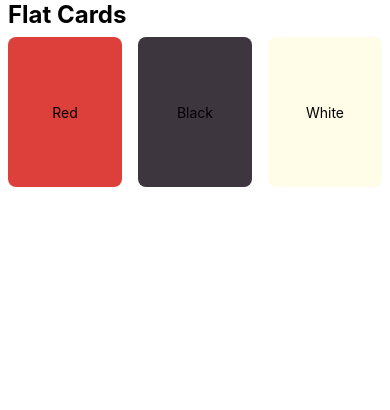
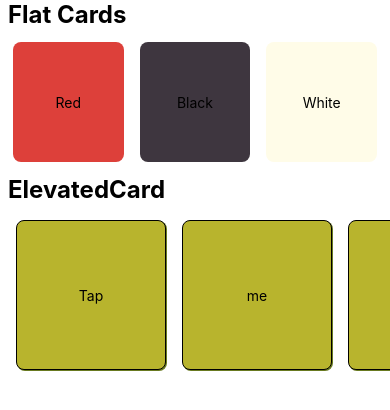
Before and after one commit to KristinAlex1/React-Native-App-With-Styling, a React Native app: screen / in a window 390 px wide. Shown: the top 410 px of the page. Built offline with nearby package versions, Linux system fonts and the light colour scheme.

Commit message:
Added Elevated Cards With Scrolling

```diff
--- a/App.tsx
+++ b/App.tsx
@@ -1,20 +1,29 @@
 import { SafeAreaView, ScrollView, StyleSheet, Text, View } from 'react-native'
 import React from 'react'
 import FlatCards from './components/FlatCards'
+import ElevatedCards from './components/ElevatedCards'
 
 const App = () => {
   return (
-    <SafeAreaView>
-      <ScrollView>
+    <View >
+      <SafeAreaView >
+        <ScrollView >
+        <FlatCards/>
+        <ElevatedCards/>
+        </ScrollView>
+      </SafeAreaView>
 
-      <FlatCards/>
 
-      </ScrollView>
 
-    </SafeAreaView>
+    </View>
+
   )
 }
 
 export default App
 
-const styles = StyleSheet.create({})
+const styles = StyleSheet.create({
+  container:{
+    backgroundColor: 'black',
+  }
+})
--- /dev/null
+++ b/components/ElevatedCards.tsx
@@ -0,0 +1,68 @@
+import { ScrollView, StyleSheet, Text, View } from 'react-native'
+import React from 'react'
+
+const ElevatedCards = () => {
+  return (
+    <View>
+      <Text style = {styles.headingText}>ElevatedCard</Text>
+      <ScrollView horizontal={true} style = { styles.container}>
+        <View style = {[styles.card, styles.cardElevated]}>
+            <Text>
+                Tap
+            </Text>
+        </View>
+        <View style = {[styles.card, styles.cardElevated]}>
+            <Text>
+                me
+            </Text>
+        </View>
+        <View style = {[styles.card, styles.cardElevated]}>
+            <Text>
+                to
+            </Text>
+        </View>
+        <View style = {[styles.card, styles.cardElevated]}>
+            <Text>
+                Scroll
+            </Text>
+        </View>
+        <View style = {[styles.card, styles.cardElevated]}>
+            <Text>
+                more...
+            </Text>
+        </View>
+      </ScrollView>
+    </View>
+  )
+}
+
+export default ElevatedCards
+
+const styles = StyleSheet.create({
+    headingText: {
+        paddingHorizontal: 8,
+        fontSize: 24,
+        fontWeight: 'bold',
+      },
+      container:{
+        padding:8,
+      },
+      card:{
+        flex:1,
+        flexDirection: 'row',
+        justifyContent: 'center',
+        alignItems: 'center',
+        width: 150,
+        height: 150,
+        margin: 8,
+        borderWidth: 1,
+        borderRadius: 8,
+      },
+      cardElevated:{
+
+        backgroundColor: '#B8B42D',
+        elevation: 20,
+        shadowOffset: {width: 1, height: 1},
+        shadowColor: '#697A21',
+      }
+})
--- a/components/FlatCards.tsx
+++ b/components/FlatCards.tsx
@@ -31,13 +31,14 @@ const styles = StyleSheet.create({
     flexDirection: 'row',
     justifyContent: 'space-evenly',
     alignItems: 'flex-start',
+    padding: 5,
   },
   card:{
     flex: 1,
     justifyContent: 'center',
     alignItems: 'center',
-    height: 150,
-    width: 150,
+    height: 120,
+    width: 120,
     borderRadius: 8,
     margin: 8,
   },
```
